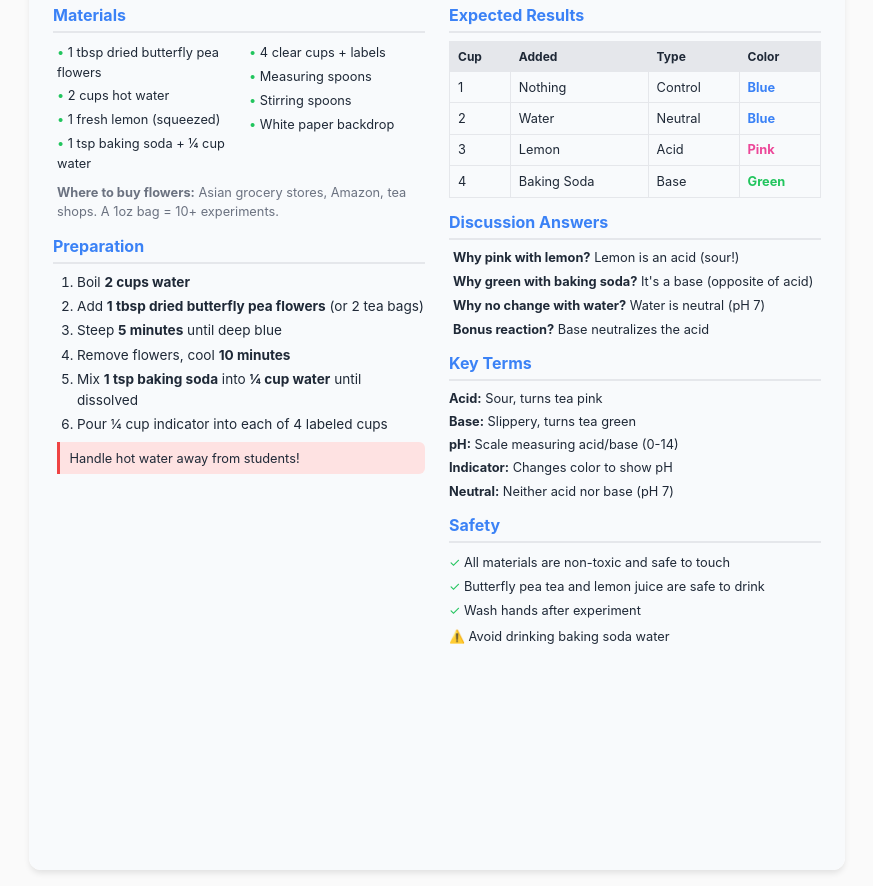
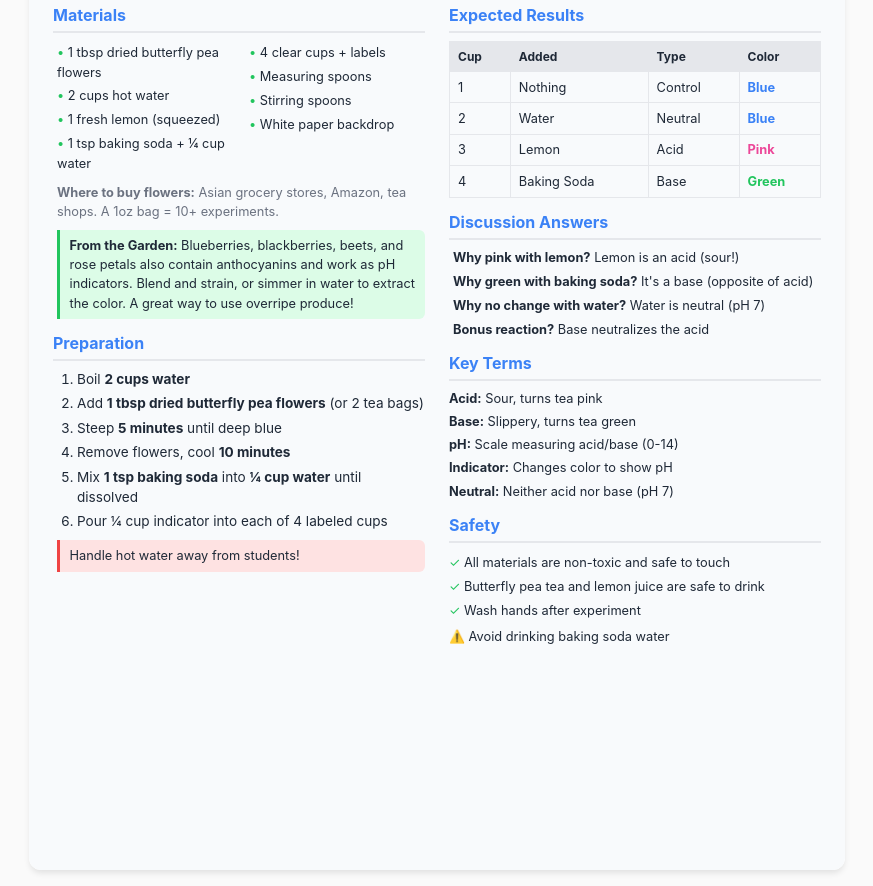
Before and after one commit to chronick/butterfly-pea-flower, a website built with Vite: page index.html in a window 1280 px wide. Shown: the part 1439-2325 px from the top of the page, without its empty margins (203-1076 px from the left). Built offline with nearby package versions, Linux system fonts and the light colour scheme.

Commit message:
Add alternative pH indicator options callout
Added a green callout highlighting blueberries, blackberries, beets, and rose petals as sustainable alternatives to butterfly pea flowers for pH indicator experiments. Updated both the teacher materials markdown and website to improve accessibility and reduce sourcing constraints.

Co-Authored-By: Claude Opus 4.5 <noreply@anthropic.com>

```diff
--- a/src/main.js
+++ b/src/main.js
@@ -181,6 +181,9 @@ function renderRecipe() {
           <li>White paper backdrop</li>
         </ul>
         <p class="small-text" style="margin-top: 0.5rem;"><strong>Where to buy flowers:</strong> Asian grocery stores, Amazon, tea shops. A 1oz bag = 10+ experiments.</p>
+        <div class="note green-note">
+          <strong>From the Garden:</strong> Blueberries, blackberries, beets, and rose petals also contain anthocyanins and work as pH indicators. Blend and strain, or simmer in water to extract the color. A great way to use overripe produce!
+        </div>
       </div>
     </div>
   `;
--- a/src/style.css
+++ b/src/style.css
@@ -480,6 +480,11 @@ main {
   border-left-color: #ef4444;
 }
 
+.green-note {
+  background: #dcfce7;
+  border-left-color: #22c55e;
+}
+
 /* Colors */
 .color-blue { color: var(--color-blue); }
 .color-pink { color: var(--color-pink); }
```
Also changed, not shown: experiment-card.md (+2 -0 lines).
